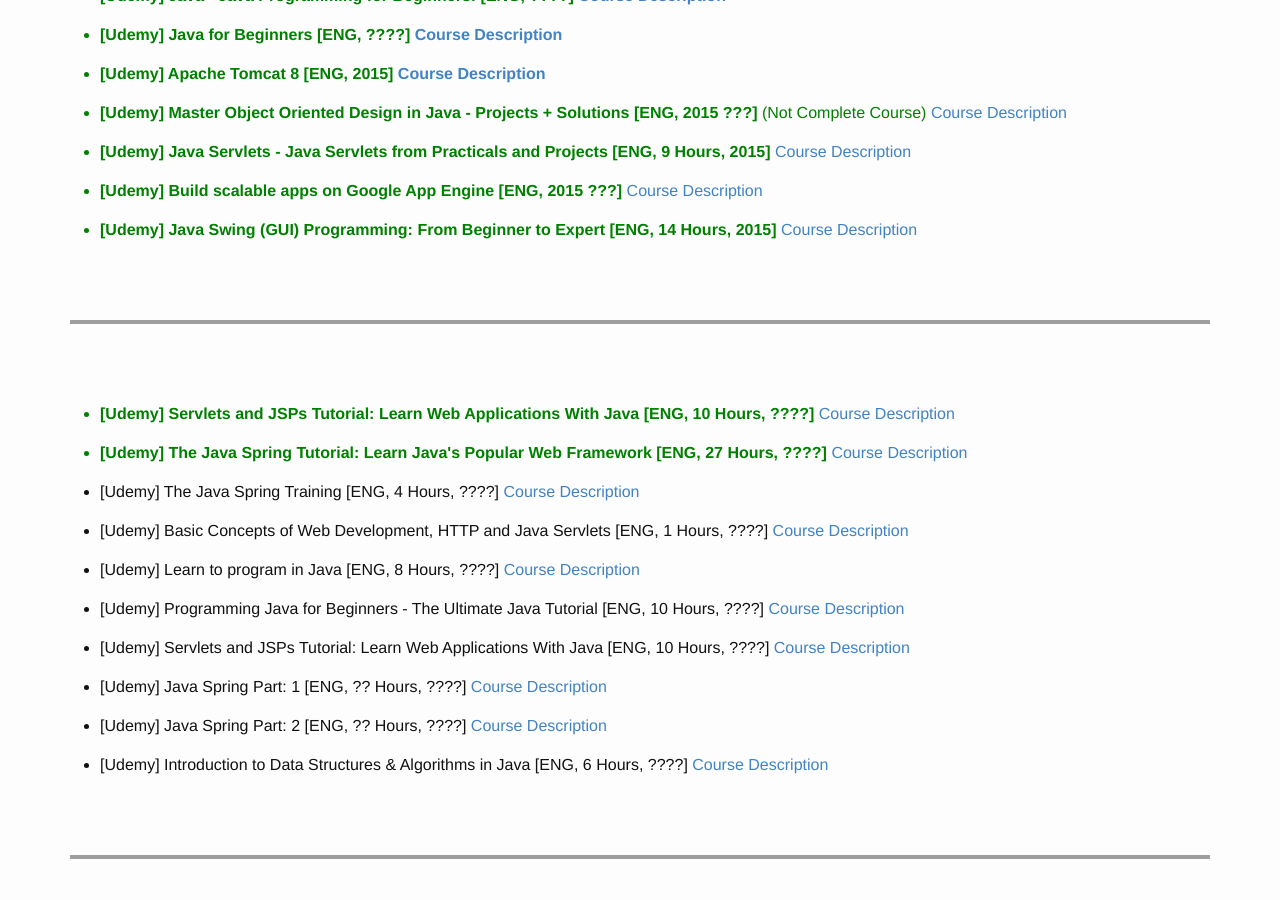
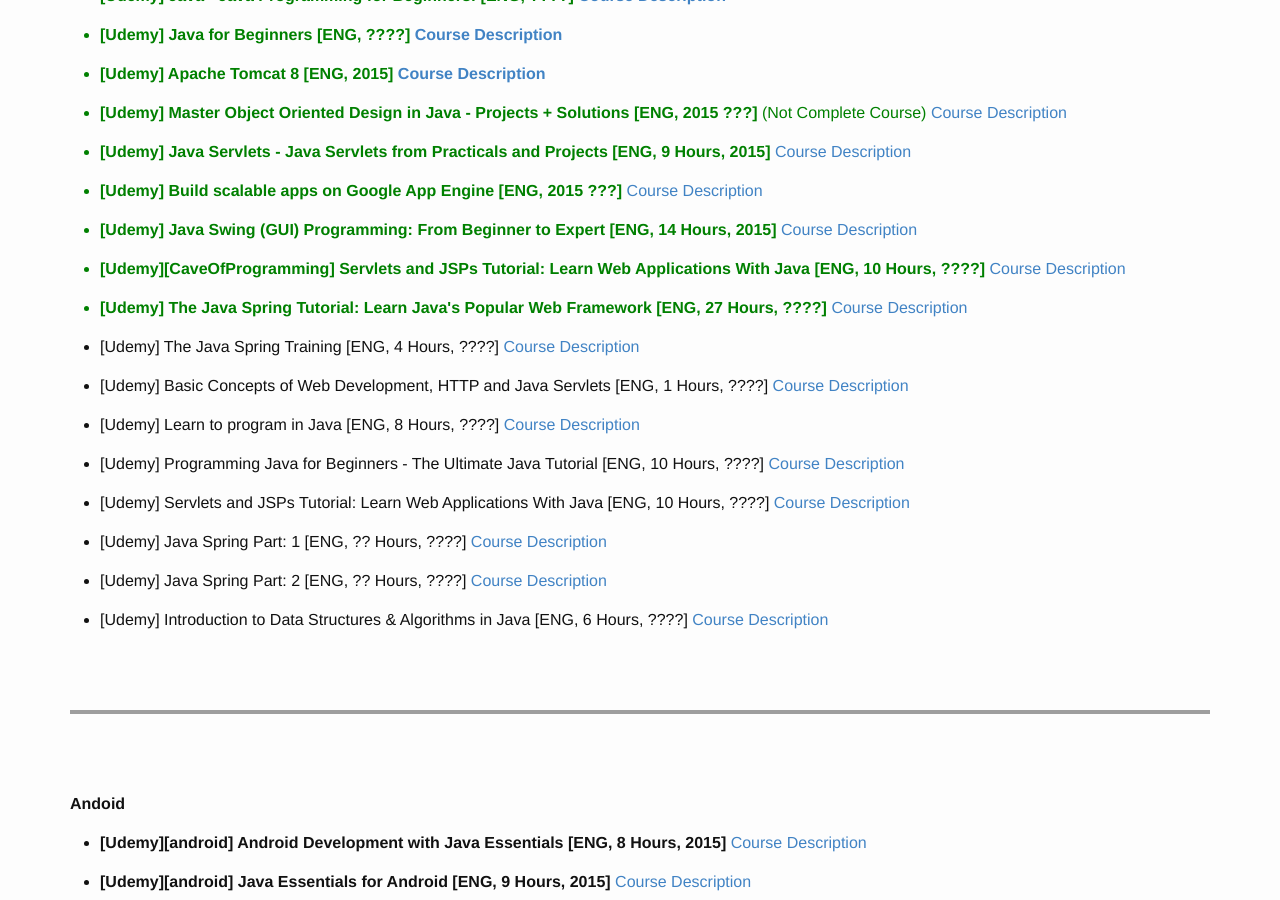
Before and after one commit to webmakaka/javadev.org, a Jekyll site: the page built from website/library/collections/video/paid/udemy.md, in a window 1280 px wide and 900 px high, scrolled down 1730 px. Built offline with Jekyll 4.4.1, drawn with Linux system fonts in a browser that asks for light colours; grey boxes are pictures that could not be loaded.

Commit message:
Update udemy.md

```diff
--- a/website/library/collections/video/paid/udemy.md
+++ b/website/library/collections/video/paid/udemy.md
@@ -18,9 +18,7 @@
 <li><strong>[Udemy] Core Java Basic Programming with Adv Topics [ENG, 9 Hours, ????] <a href="https://www.udemy.com/core-java-basic-programming-with-adv-topics/">Course Description</a></strong></li>
 <li><strong>[Udemy] JDBC - Java Database Connectivity [ENG, 1 Hours, ????] <a href="https://www.udemy.com/jdbc-java-database-connectivity/">Course Description</a></strong></li>
 <li><strong>[Udemy] Learn Java From Scratch [ENG, 5 Hours, ????] <a href="https://www.udemy.com/learnjava/">Course Description</a></strong></li>
-
 <li><strong>[Udemy] A Java Servlet E-shop - Advanced [ENG, 3 Hours, ????] <a href="https://www.udemy.com/a-java-servlet-e-shop-advanced/">Course Description</a></strong></li>
-
 <li><strong>[Udemy] A Java Servlet e-Shop (eshop) [ENG, 3 Hours, ????] <a href="https://www.udemy.com/servlet-eshop/">Course Description</a></strong></li>
 <li><strong>[Udemy] Introduction to Java Programming for Online Learners [ENG, 22 Hours, ????] <a href="https://www.udemy.com/learning-to-program-in-java-a-supplement-for-online-academic-learners/">Course Description</a></strong></li>
 <li><strong>[Udemy] Java 101: Java Programming for Beginners [ENG, 8 Hours, ????] <a href="https://www.udemy.com/java-programming-for-beginners/">Course Description</a></strong></li>
@@ -47,35 +45,17 @@
 <li><strong>[Udemy] Learning To Program In Java 8 - Video Based Training [ENG, 7 Hours, ????] <a href="https://www.udemy.com/learning-java-8/">Course Description</a></strong></li>
 <li><strong>[Udemy] Selenium 2 WebDriver Basics With Java [ENG, 22 Hours, ????] <a href="https://www.udemy.com/selenium-2-webdriver-basics-with-java/">Course Description</a></strong></li>
 <li><strong>[Udemy] Web Services using Java EE [ENG, 6 Hours, ????] <a href="https://www.udemy.com/draft/153870/">Course Description</a></strong></li>
-
 <li><strong>[Udemy] SDLC with SOA Spring Java JMS GIT ActiveMQ MongoDB Jenkins [ENG, 7 Hours, ????] <a href="https://www.udemy.com/sdlc-with-soa-spring-jms-git-activemq-mongodb-jenkins/">Course Description</a></strong></li>
 <li style="color:green"><strong>[Udemy] WebServices/REST API Testing with SoapUI [ENG, 15 Hours, 2015] <a href="https://www.udemy.com/webservices-testing-with-soap-ui/">Course Description</a></strong></li>
 <li style="color:green"><strong>[Udemy] Java - Java Programming for Beginners! [ENG, ????] <a href="https://www.udemy.com/java-programming-java-java/">Course Description</a></strong></li>
 <li style="color:green"><strong>[Udemy] Java for Beginners [ENG, ????] <a href="https://www.udemy.com/java-for-beginners6/">Course Description</a></strong></li>
 <li style="color:green"><strong>[Udemy] Apache Tomcat 8 [ENG, 2015] <a href="https://www.udemy.com/apache-tomcat-8/">Course Description</a></strong></li>
-
 <li style="color:green"><strong>[Udemy] Master Object Oriented Design in Java - Projects + Solutions [ENG, 2015 ???] </strong>  (Not Complete Course) <a href="https://www.udemy.com/mastering-object-oriented-design-in-java/">Course Description</a></li>
-
 <li style="color:green"><strong>[Udemy] Java Servlets - Java Servlets from Practicals and Projects [ENG, 9 Hours, 2015] </strong><a href="https://www.udemy.com/java-servlets/">Course Description</a></li>
 <li style="color:green"><strong>[Udemy] Build scalable apps on Google App Engine [ENG, 2015 ???]</strong> <a href="https://www.udemy.com/build-scalable-apps-on-google-app-engine/">Course Description</a></li>
 <li style="color:green"><strong>[Udemy] Java Swing (GUI) Programming: From Beginner to Expert [ENG, 14 Hours, 2015] </strong><a href="https://www.udemy.com/java-swing-complete/">Course Description</a></li>
-</ul>
-
-<br/><br/>
-<hr/>
-<br/><br/>
-
-
-<ul>
-
-<li style="color:green"><strong>[Udemy] Servlets and JSPs Tutorial: Learn Web Applications With Java [ENG, 10 Hours, ????]</strong> <a href="https://www.udemy.com/javawebtut/">Course Description</a> </li>
+<li style="color:green"><strong>[Udemy][CaveOfProgramming] Servlets and JSPs Tutorial: Learn Web Applications With Java [ENG, 10 Hours, ????]</strong> <a href="https://www.udemy.com/javawebtut/">Course Description</a> </li>
 <li style="color:green"><strong>[Udemy] The Java Spring Tutorial: Learn Java's Popular Web Framework [ENG, 27 Hours, ????]</strong> <a href="https://www.udemy.com/javaspring/">Course Description</a> </li>
-</ul>
-
-<ul>
-
-
-
         <li>[Udemy] The Java Spring Training [ENG, 4 Hours, ????] <a href="https://www.udemy.com/the-java-spring-training/">Course Description</a></li>
         <li>[Udemy] Basic Concepts of Web Development, HTTP and Java Servlets [ENG, 1 Hours, ????] <a href="https://www.udemy.com/web-application-and-java-servlet-concepts/">Course Description</a></li>
         <li>[Udemy] Learn to program in Java [ENG, 8 Hours, ????] <a href="https://www.udemy.com/learn-to-program-in-java/">Course Description</a></li>
```
